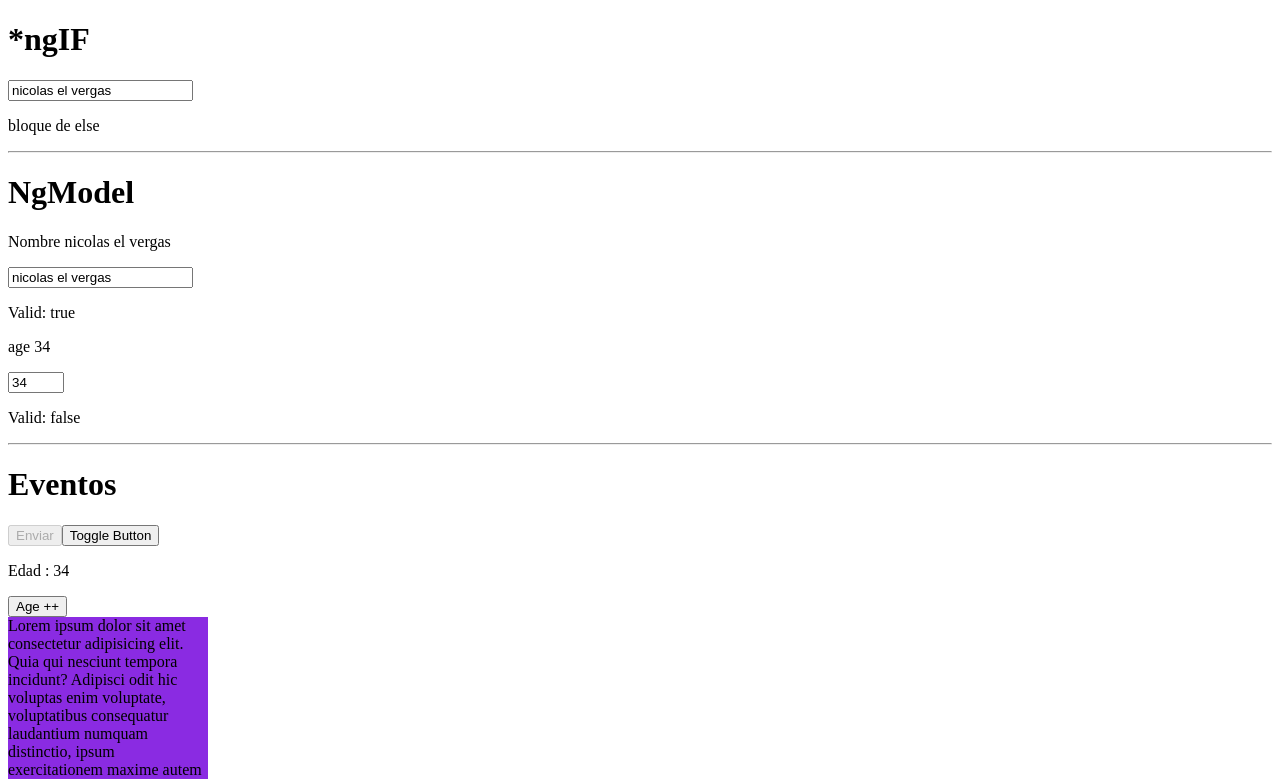
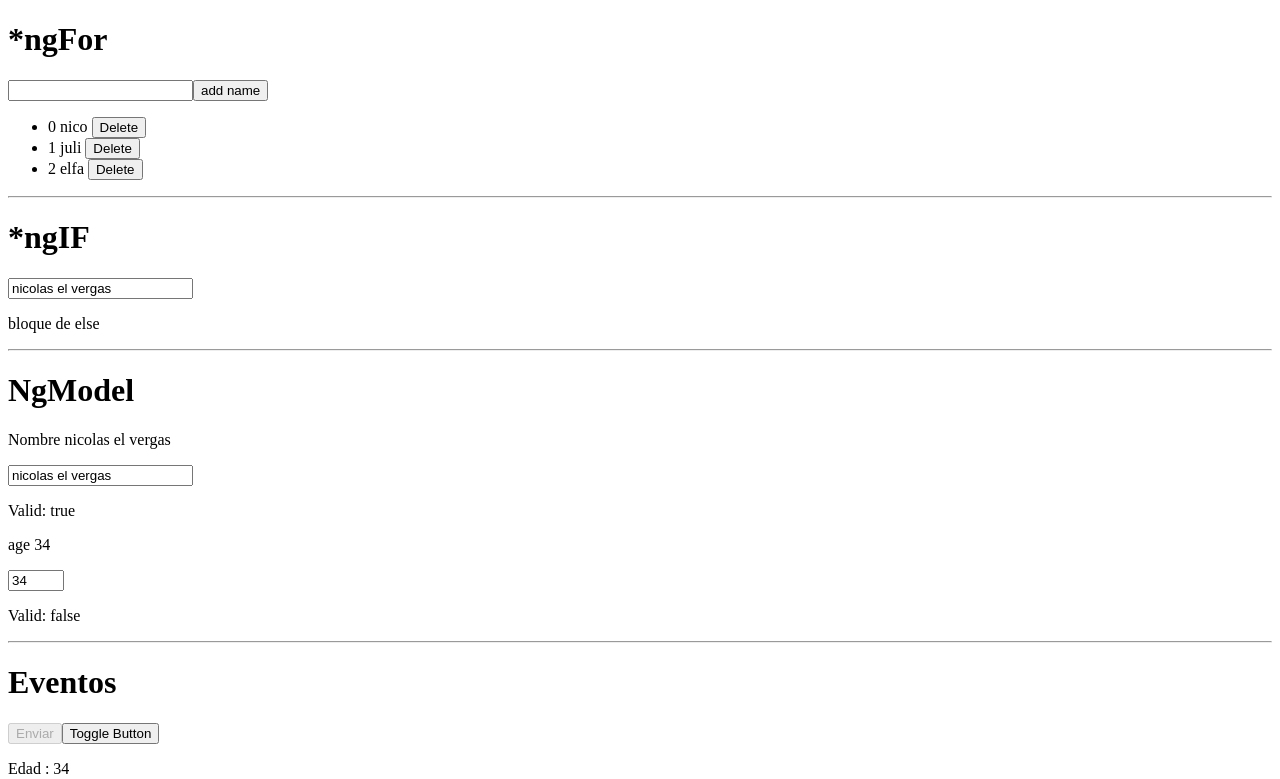
Before and after one commit to Richiiz/Curso-Angular, an Angular app in the folder my_store/: page / in a window 1280 px wide. Shown: the top 779 px of the page. Built offline with nearby package versions, Linux system fonts and the light colour scheme.

Commit message:
uso de ngFor

```diff
--- a/my_store/src/app/app.component.html
+++ b/my_store/src/app/app.component.html
@@ -1,3 +1,30 @@
+<h1>*ngFor</h1>
+<input type="text" required [(ngModel)]="NewName" />
+<button (click)="AddName()">add name</button>
+<ul>
+  <li *ngIf="names.length === 0 "> no hay nombres D:</li>
+  <!-- el array de abajo "names" tiene que estar en los components.ts -->
+  <li *ngFor="let name of names; index as i">
+    {{i}}  {{ name }}
+    <button (click)="deleteName(i)">Delete</button>
+  </li>
+</ul>
+
+<!-- <hr/>
+ejemplo hecho por mi
+<h3>ejemplo de nueva lista</h3>
+<input type="text" required [(ngModel)]="lista" />
+<button (click)="anadir()">añadir nueva cosita :D</button>
+<ul>
+  <li>
+    <li *ngFor="let cosa of NewLista; index as j">
+      {{j}}  {{ cosa }}
+      <button (click)="borrar(j)">manda alv :D</button>
+  </li>
+</ul> -->
+
+
+<hr/>
 <!-- El condicional “If” es un “If” en Javascript, en Java, en PHP, en Python o en cualquier lenguaje. Angular posibilita utilizar este condicionante
 embebido en el HTML para mostrar o no un elemento. Su sintaxis es algo particular, está compuesta por un asterisco seguido de las iniciales características de Angular “ng” y la palabra “If”.
 
@@ -17,7 +44,6 @@ llamada <ng-template> con una Variable de Template, comenzando con #, para hacer
 
 Si la condición del If no se cumple, seguido de punto y coma, se coloca la sentencia else haciendo referencia a templateElse, que es el nombre
 de la variable del template a mostrar en su lugar. -->
-
 <h1>*ngIF</h1>
 <input type="text" required [(ngModel)]="person.name" />
 <p *ngIf="person.name === 'richi'">My Contenido</p>
@@ -40,6 +66,7 @@ se verá reflejado en la vista. Lo que se suceda en la vista, inmediatamente imp
 
 
 <hr/>
+<!-- ------------------------------------------------ -->
 <!-- El Event Binding le permite escuchar y responder a las acciones del usuario, como pulsaciones de teclas, movimientos del mouse,
 clics y toques (Atributos HTML y propiedades DOM).
 
--- a/my_store/src/app/app.component.ts
+++ b/my_store/src/app/app.component.ts
@@ -16,6 +16,12 @@ export class AppComponent {
     age: 34,
     avatar: 'https://yt3.ggpht.com/K9zEiBjtQowbvmr5yEb7VDU2FNDQd07Kc3X0wXxaigP9ibKDlMFHtIYOuA9zDRKgLy5bGWhJ=s900-c-k-c0x00ffffff-no-rj'
   }
+
+  names: string[] = ['nico', 'juli', 'elfa'];
+  NewName  = '';
+  NewLista: string[] = ['papel', 'pasra', 'papitas'];
+  lista = '';
+
   toggleButton(){
     this.btnDisable = !this.btnDisable;
   }
@@ -30,4 +36,19 @@ export class AppComponent {
     const element = event.target as HTMLInputElement;
     this.person.name = element.value;
   }
+  AddName(){
+    this.names.push(this.NewName);
+    // imput limpiado despues de agregar nuevo nombre
+    this.NewName = '';
+  }
+  deleteName(index: number){
+    this.names.splice(index, 1);
+  }
+  anadir(){
+    this.NewLista.push(this.lista);
+    this.NewLista
+  }
+  borrar(index: number){
+    this.NewLista.splice(index, 1)
+  }
 }
```
